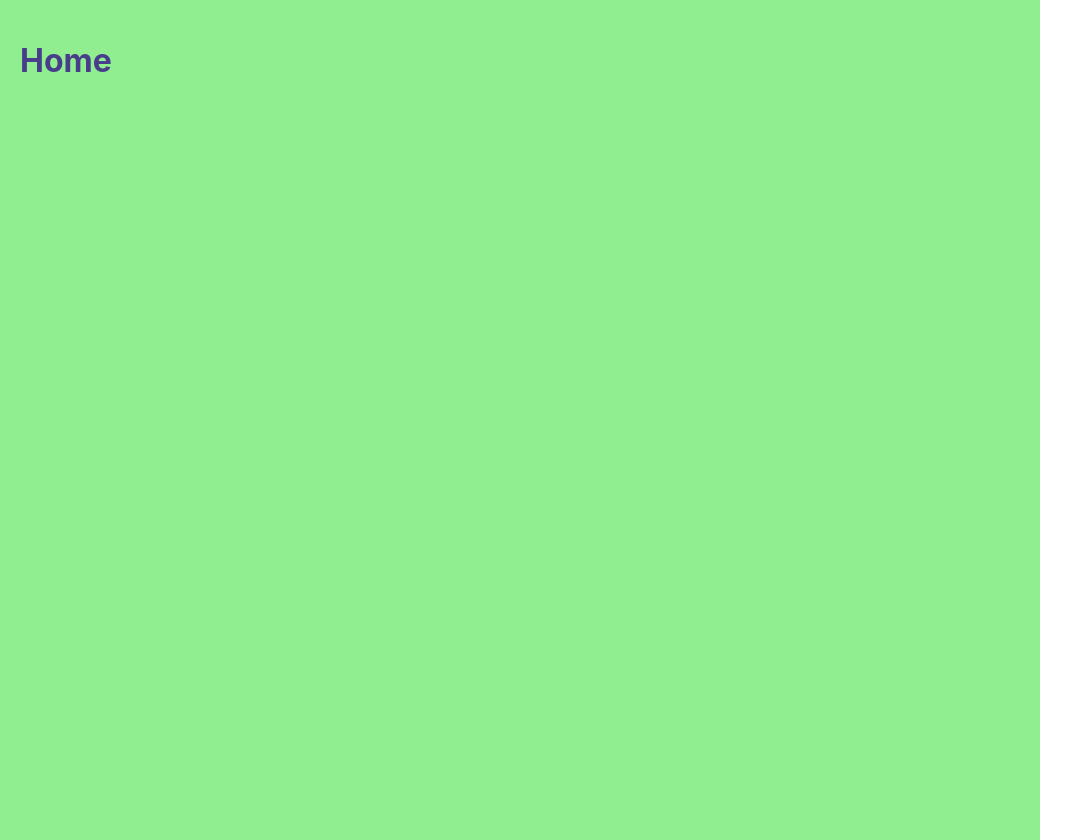
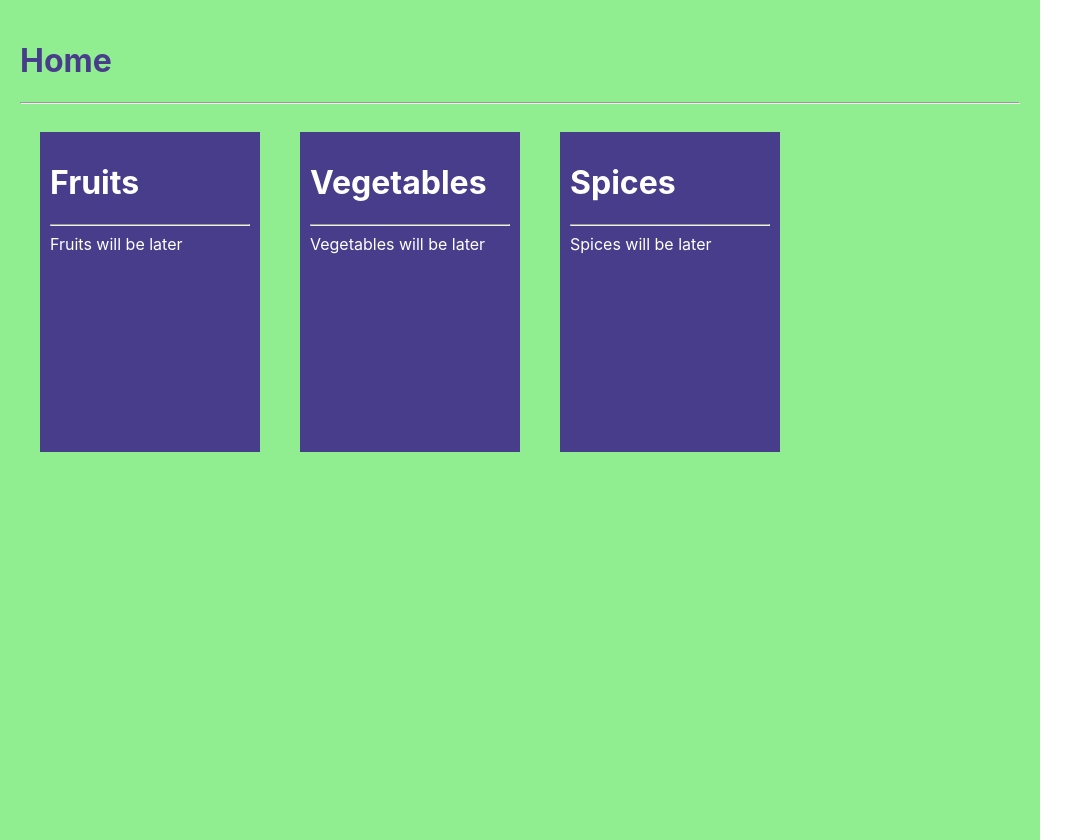
Before and after one commit to vinodh1988/first-react-spa, a React (Create React App) app: page / in a window 1280 px wide. Shown: the whole page, without its empty margins (0-1083 px from the left). Built offline with nearby package versions, Linux system fonts and the light colour scheme.

Commit message:
child-component

```diff
--- a/src/App.css
+++ b/src/App.css
@@ -5,3 +5,14 @@
   background-color: lightgreen;
   color: darkslateblue;
 }
+
+.box{
+  background-color: darkslateblue;
+  border:gray;
+  float: left;
+  margin: 20px;
+  padding: 10px;
+  height: 300px;
+  width: 200px;
+  color: white;
+}
--- a/src/App.tsx
+++ b/src/App.tsx
@@ -1,10 +1,15 @@
 import React from 'react';
 import './App.css';
+import Box from './Box';
 
 const App =()=>{
     return(
       <div className="home">
               <h1>Home</h1>
+              <hr/>
+              <Box title="Fruits" data="Fruits will be later"></Box>
+              <Box title="Vegetables" data="Vegetables will be later"></Box>
+              <Box title="Spices" data="Spices will be later"></Box>
       </div>
     )
 }
--- /dev/null
+++ b/src/Box.tsx
@@ -0,0 +1,19 @@
+//import React from 'react';
+
+type boxitem={
+    title:string;
+    data:string;
+}
+
+const Box=({title,data}: boxitem)=>{
+    return(
+    <div className="box">
+        <h1>{title}</h1>
+        <hr/>
+        {data}
+    </div>
+
+    )
+}
+
+export default Box;
```
